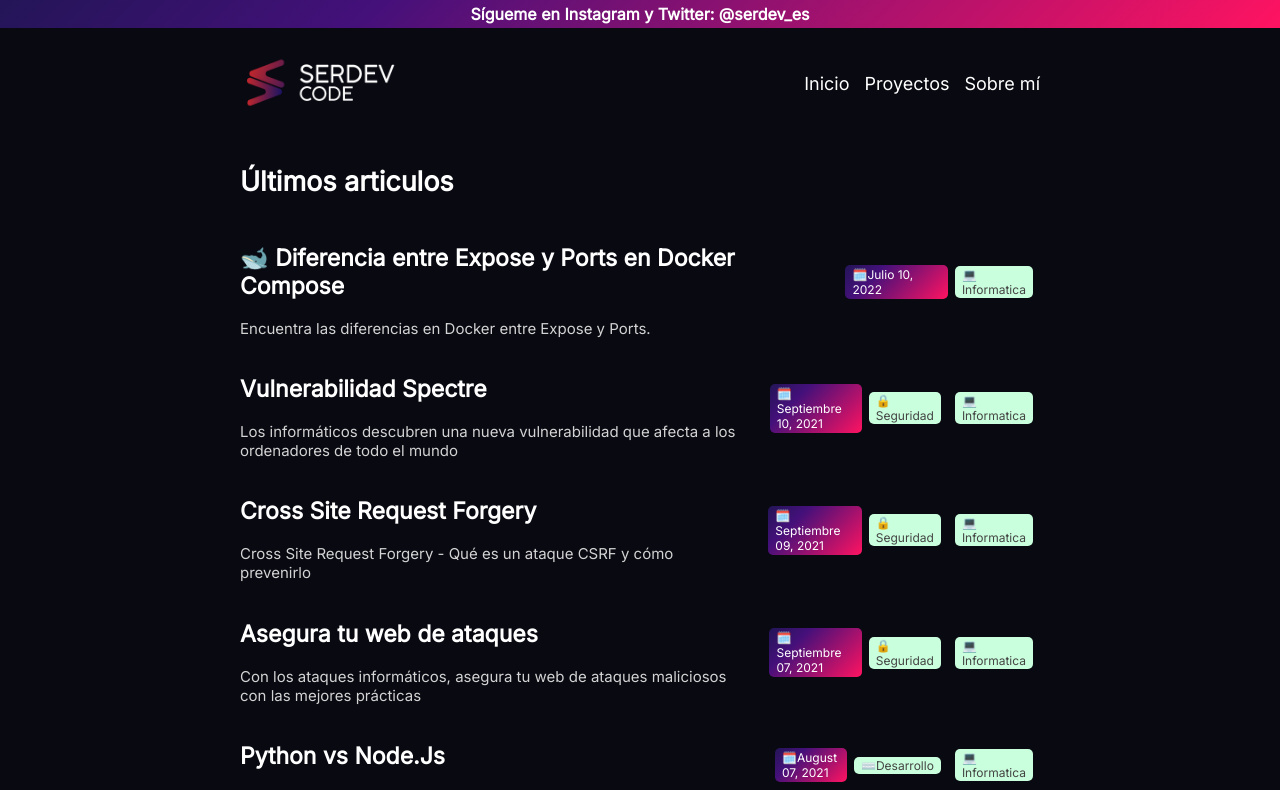
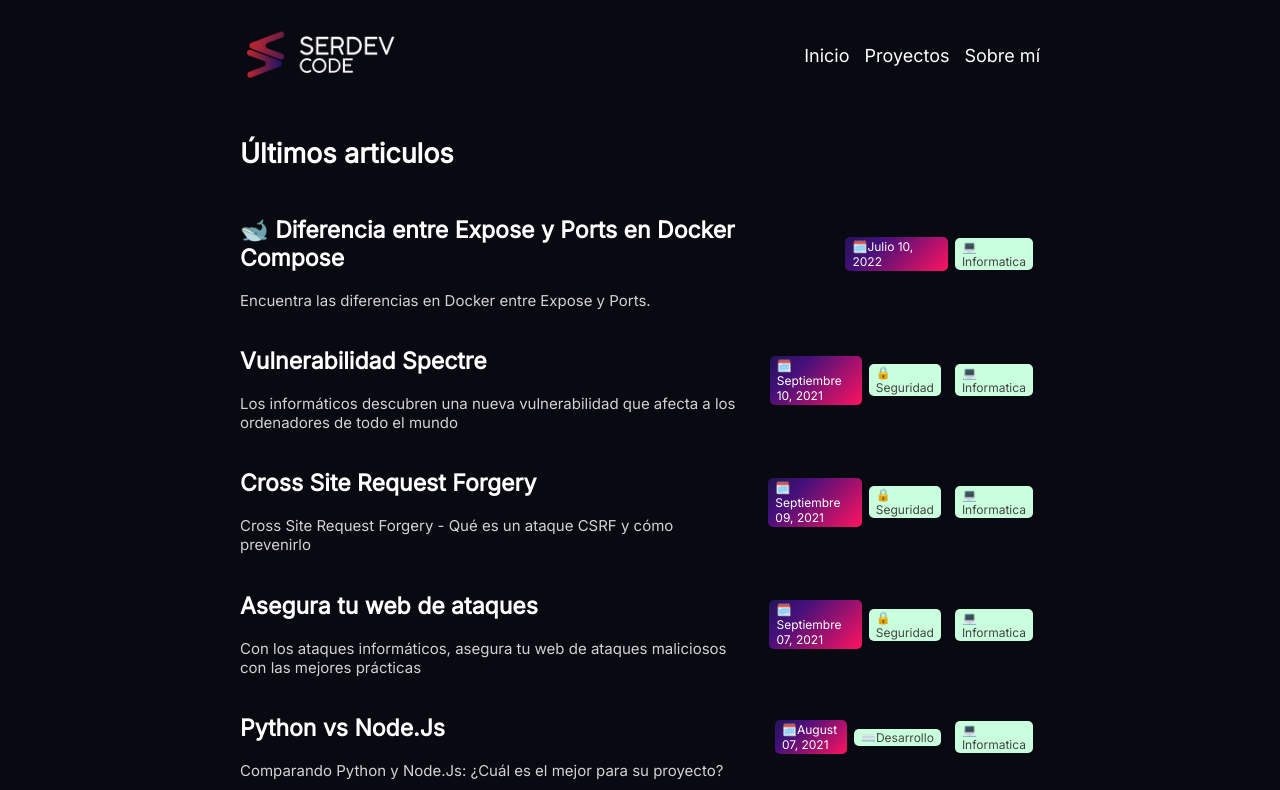
Before and after one commit to Jaserto/blog, a Next.js app: page / in a window 1280 px wide. Shown: the top 790 px of the page. Built offline with nearby package versions, Linux system fonts and the light colour scheme.

Commit message:
proibando

```diff
--- a/layouts/header/header.js
+++ b/layouts/header/header.js
@@ -12,9 +12,6 @@ import { Logo } from "../../components/Logo";
 const Header = () => {
   return (
     <>
-      <HeaderBar>
-        <span>Sígueme en Instagram y Twitter: @serdev_es</span>
-      </HeaderBar>
       <HeaderWrapper id="layout-header">
         <Link href={"/"}>
           <a className="logo" style={{ display: "flex", alignItems: "center" }}>
```
